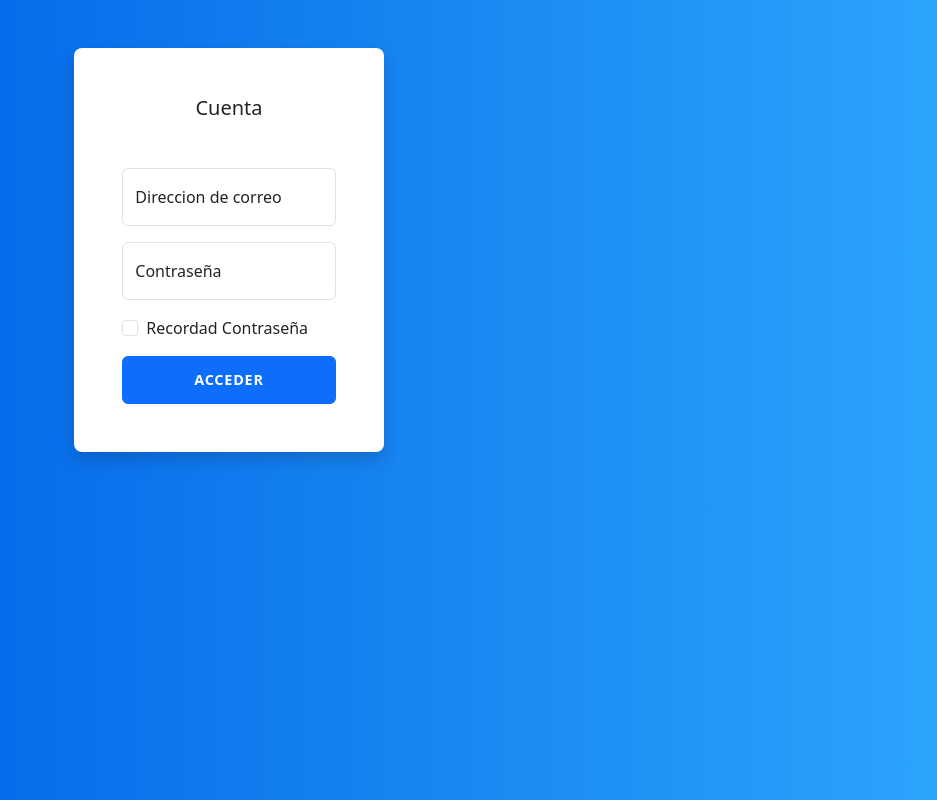
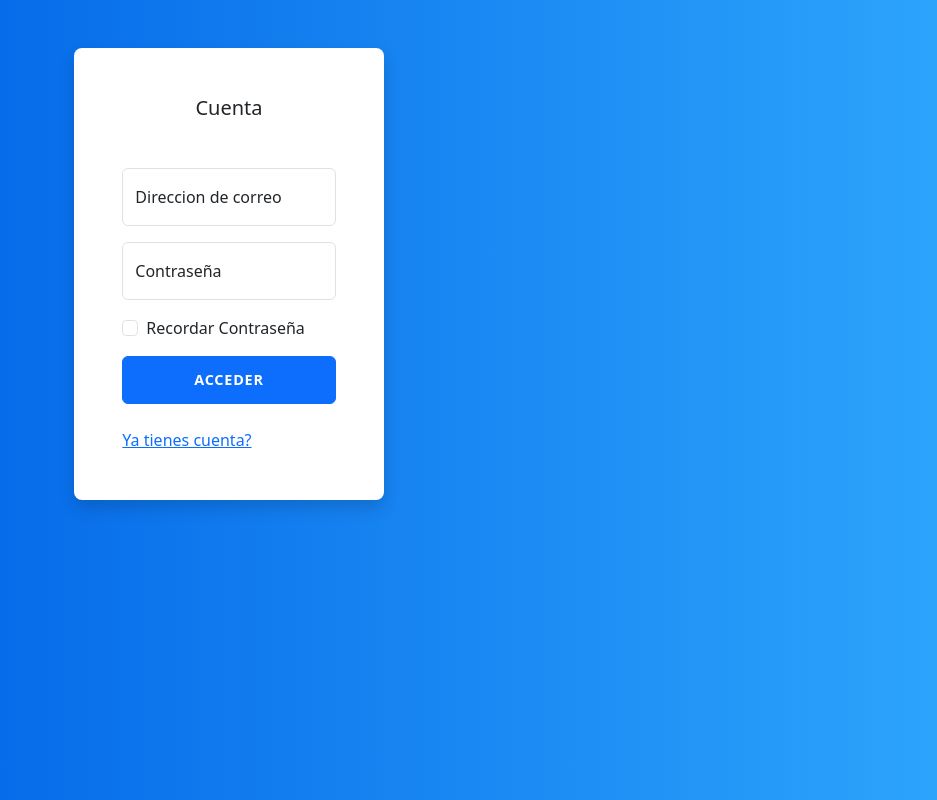
Before and after one commit to felipemg123/proyecto-2-crud, a plain HTML site: page login.html in a window 1280 px wide. Shown: the whole page, without its empty margins (171-1108 px from the left). Drawn offline with nearby package versions, Linux system fonts and the light colour scheme; files that its build step writes are made by us from their sources; files whose address does not match are found by name.

Commit message:
registro

```diff
--- a/login.html
+++ b/login.html
@@ -36,13 +36,16 @@
                   <div class="form-check mb-3">
                     <input class="form-check-input" type="checkbox" value="" id="rememberPasswordCheck">
                     <label class="form-check-label" for="rememberPasswordCheck">
-                      Recordad Contraseña
+                      Recordar Contraseña
                     </label>
                   </div>
                   <div class="d-grid">
                     <button class="btn btn-primary btn-login text-uppercase fw-bold" type="submit">Acceder</button>
                   </div>
-                  </div>
+                    <br>
+                    <a  href="./registro.html">
+                        Ya tienes cuenta?
+                    </a>
                 </form>
               </div>
             </div>
```
Also changed, not shown: registro.html (added, +12 -0 lines).
